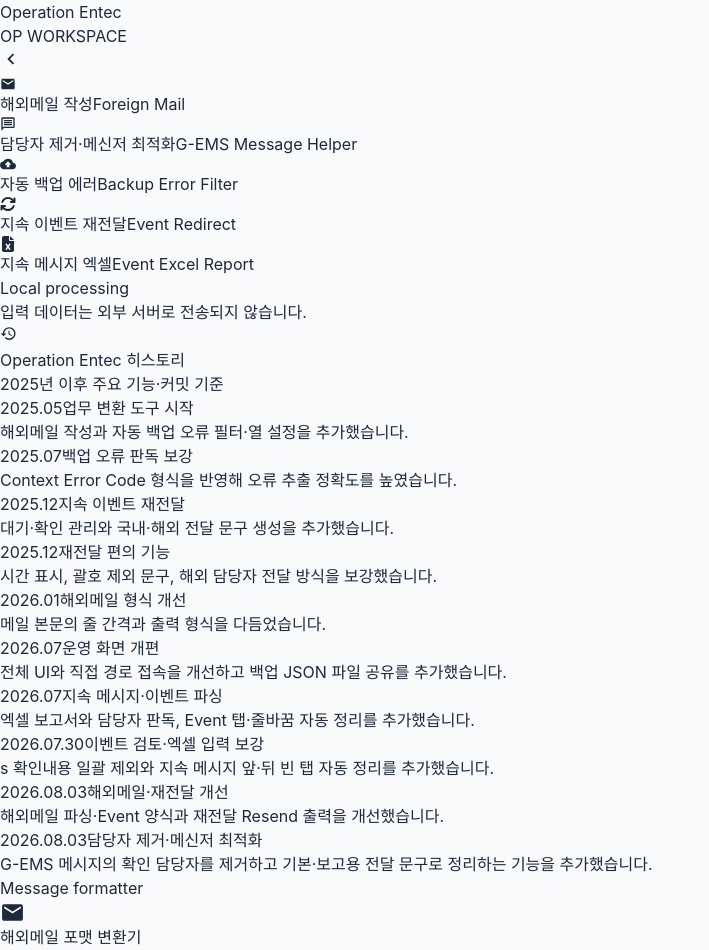
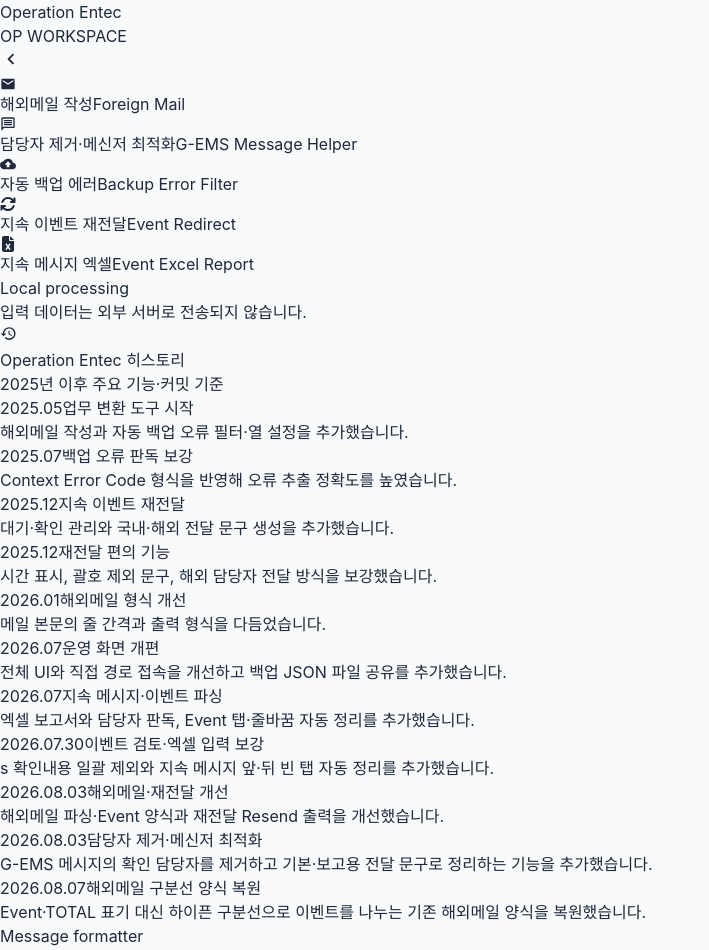
Before and after one commit to chipmunk-dev/Operation-entec, a React (Vite) app: page /foreign-mail in a window 1280 px wide. Shown: the top 950 px of the page, without its empty margins (0-709 px from the left). Built offline with nearby package versions, Linux system fonts and the light colour scheme.

Commit message:
test: align foreign mail docs with divider format

```diff
--- a/src/components/Navbar.jsx
+++ b/src/components/Navbar.jsx
@@ -93,6 +93,11 @@
     date: '2026.08.03',
     title: '담당자 제거·메신저 최적화',
     detail: 'G-EMS 메시지의 확인 담당자를 제거하고 기본·보고용 전달 문구로 정리하는 기능을 추가했습니다.',
+  },
+  {
+    date: '2026.08.07',
+    title: '해외메일 구분선 양식 복원',
+    detail: 'Event·TOTAL 표기 대신 하이픈 구분선으로 이벤트를 나누는 기존 해외메일 양식을 복원했습니다.',
   },
 ];
 
```
Also changed, not shown: 2 other files (tests, documents, lock files or other folders).
